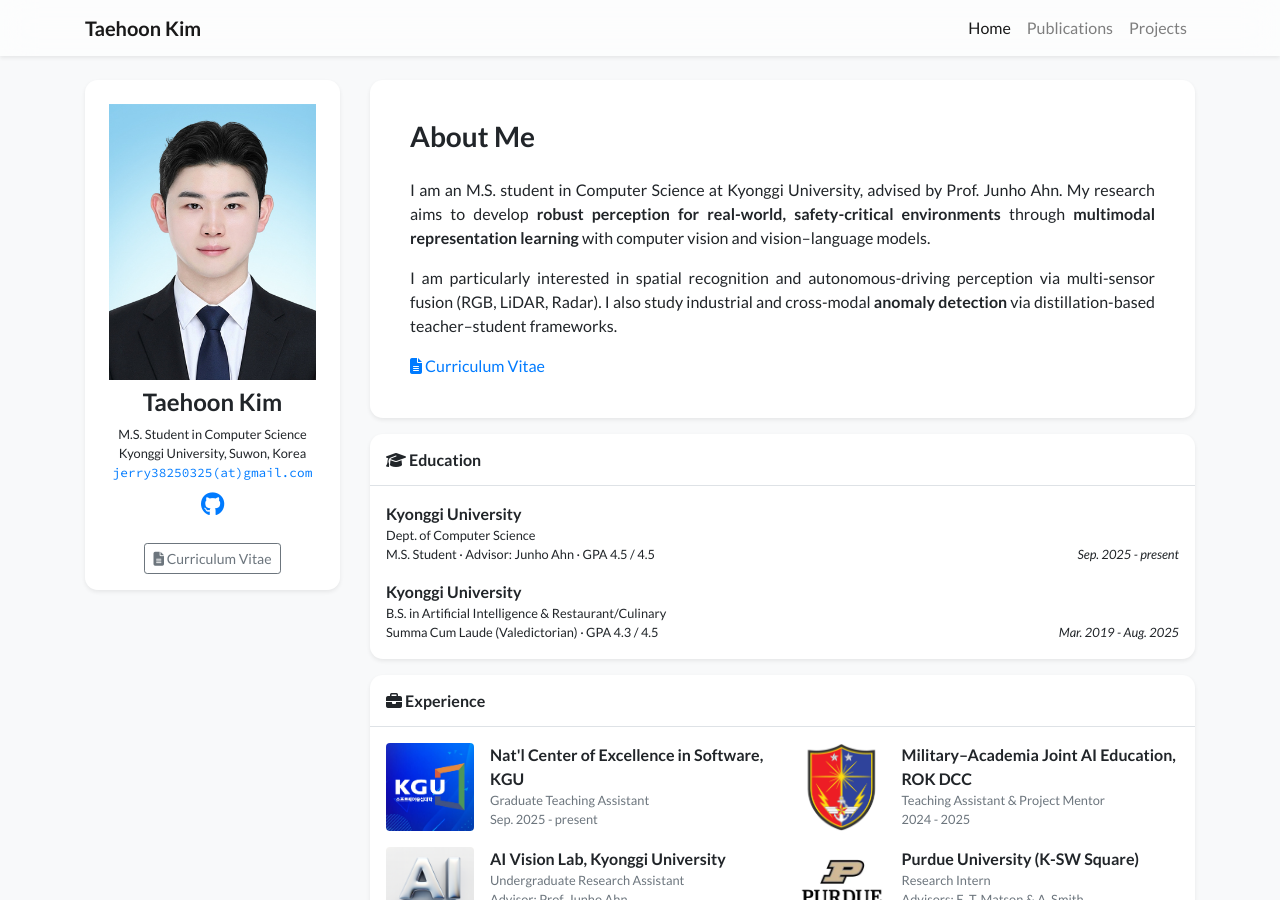
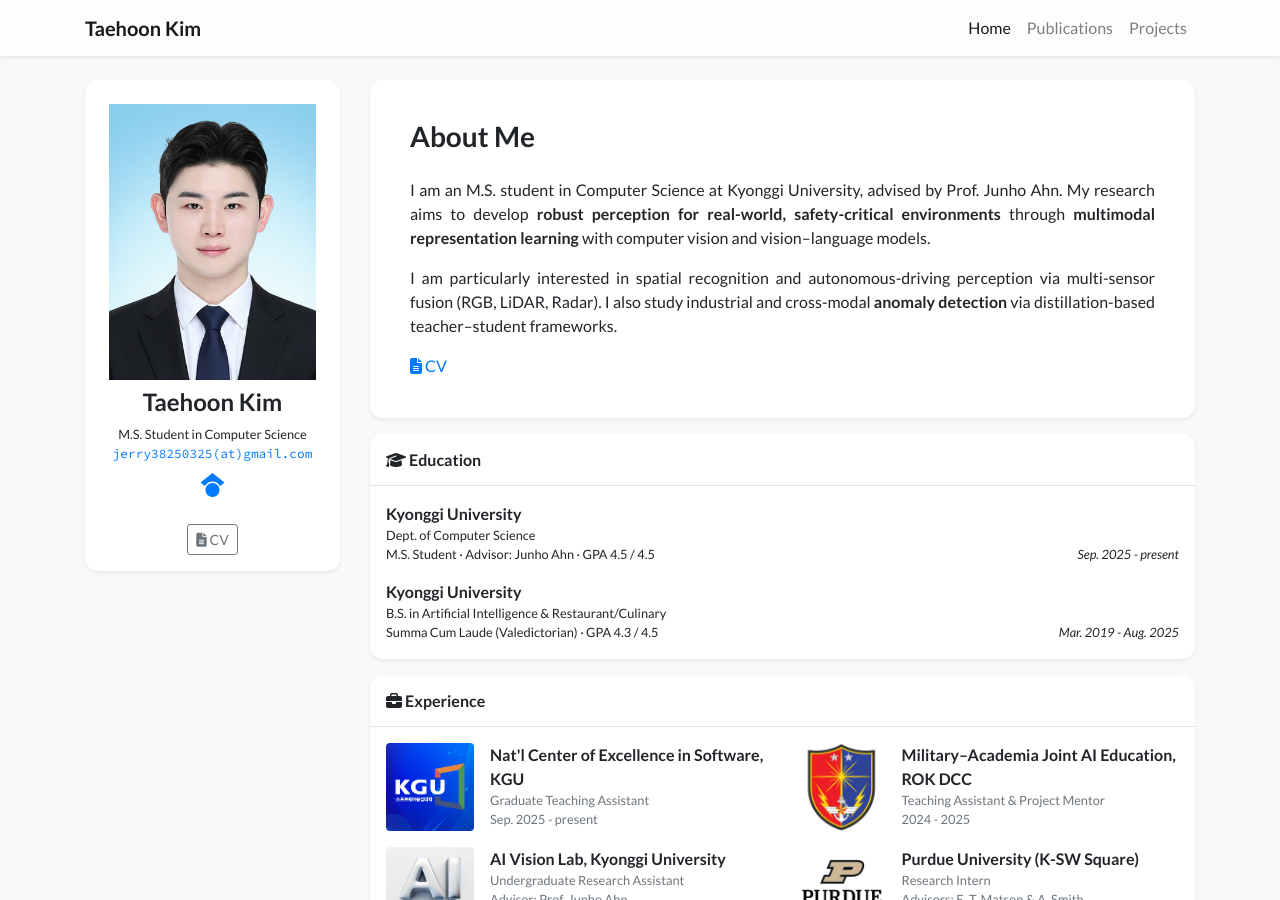
Before and after one commit to Maruu0127/Maruu0127.github.io, a Jekyll site: the page built from index.html, in a window 1280 px wide and 900 px high. Built offline with Jekyll 4.4.1, drawn with Linux system fonts in a browser that asks for light colours; nearby versions of some CDN libraries; a style sheet for code colours, icons or effects is not loaded.

Commit message:
Profile tweaks: cache-bust photo, CV label, drop affiliation line, GitHub→Scholar
- 프로필 사진 파일명 변경(portrait.jpg→taehoon-kim.jpg)으로 브라우저 캐시 무력화
- "Curriculum Vitae" → "CV"
- positions 에서 'Kyonggi University, Suwon, Korea' 제거
- GitHub 버튼 제거, Google Scholar 버튼 추가

Co-Authored-By: Claude Opus 4.7 <noreply@anthropic.com>

```diff
--- a/_includes/widgets/profile_card.html
+++ b/_includes/widgets/profile_card.html
@@ -41,7 +41,7 @@
                             {{ site.data.profile.short_bio }}
                         </div>
                         {% if site.data.profile.cv_link %}
-                            <a target="_blank" href="{{ site.data.profile.cv_link | relative_url }}"><i class="fas fa-file-alt"></i> Curriculum Vitae</a> <br/>
+                            <a target="_blank" href="{{ site.data.profile.cv_link | relative_url }}"><i class="fas fa-file-alt"></i> CV</a> <br/>
                         {% endif %}
                     </div>
 
--- a/_includes/widgets/profile_card_bio_only.html
+++ b/_includes/widgets/profile_card_bio_only.html
@@ -14,7 +14,7 @@
                             {{ site.data.profile.short_bio }}
                         </div>
                         {% if site.data.profile.cv_link %}
-                            <a target="_blank" href="{{ site.data.profile.cv_link | relative_url }}"><i class="fas fa-file-alt"></i> Curriculum Vitae</a> <br/>
+                            <a target="_blank" href="{{ site.data.profile.cv_link | relative_url }}"><i class="fas fa-file-alt"></i> CV</a> <br/>
                         {% endif %}
                     </div>
 
--- a/_includes/widgets/profile_card_mini.html
+++ b/_includes/widgets/profile_card_mini.html
@@ -91,7 +91,7 @@
                 <div class="row pt-3">
                     <div class="col text-center">
                         <a class="btn btn-sm btn-outline-secondary" target="_blank" href="{{ site.data.profile.cv_link | relative_url }}">
-                            <i class="fas fa-file-alt"></i> Curriculum Vitae
+                            <i class="fas fa-file-alt"></i> CV
                         </a>
                     </div>
                 </div>
```
Also changed, not shown: _data/profile.yml (+3 -6 lines), assets/images/photos/taehoon-kim.jpg (renamed from assets/images/photos/portrait.jpg).
